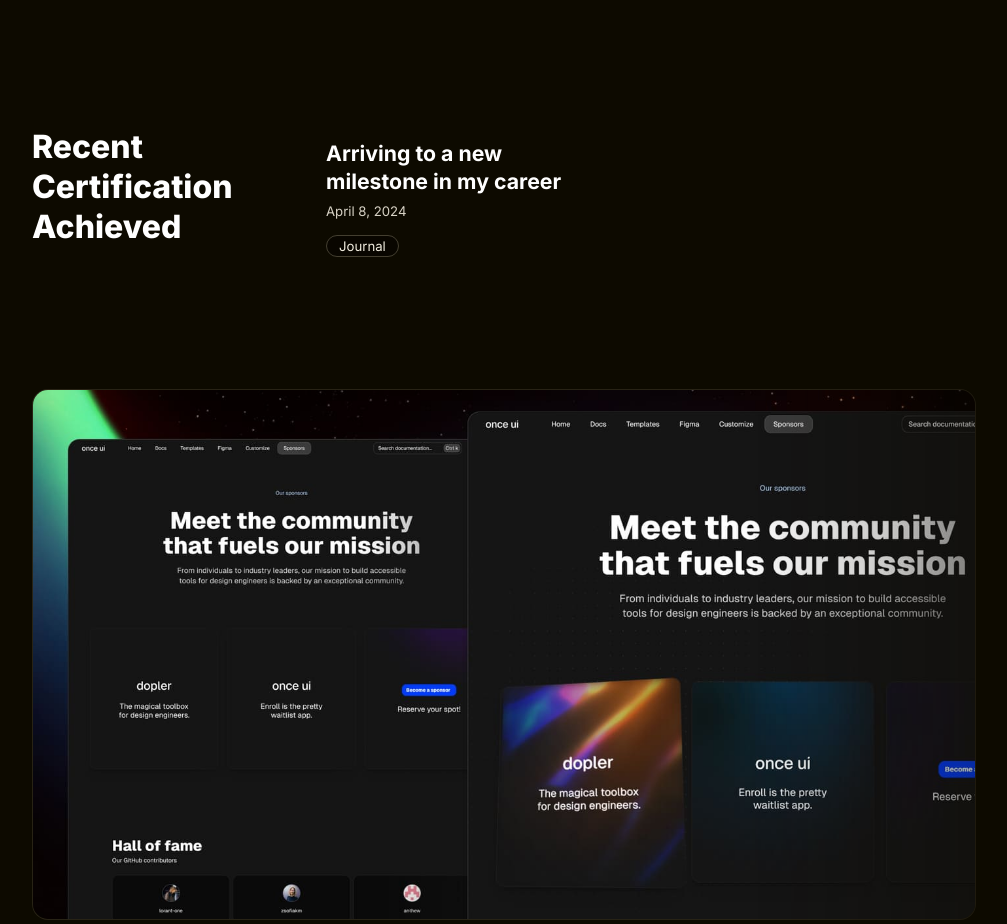
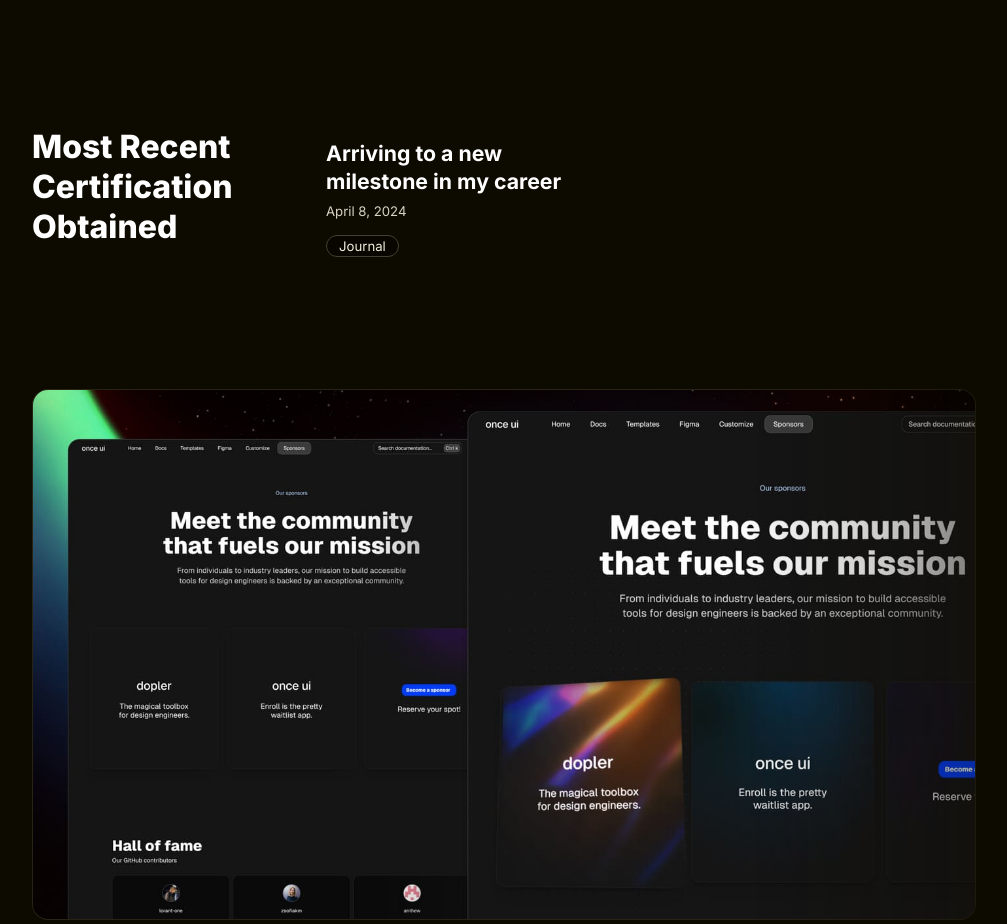
Before and after one commit to JB-VERGARA/once-ui-portfolio, a Next.js app: page /en in a window 1280 px wide. Shown: the part 1320-2244 px from the top of the page, without its empty margins (136-1143 px from the left). Built offline with nearby package versions, Linux system fonts and the light colour scheme.

Commit message:
Update Home Certification Heading

```diff
--- a/src/app/[locale]/page.tsx
+++ b/src/app/[locale]/page.tsx
@@ -138,7 +138,7 @@
 							as="h2"
 							variant="display-strong-xs"
 							wrap="balance">
-							Recent Certification Achieved
+							Most Recent Certification Obtained
 						</Heading>
 					</Flex>
 					<Flex
```
